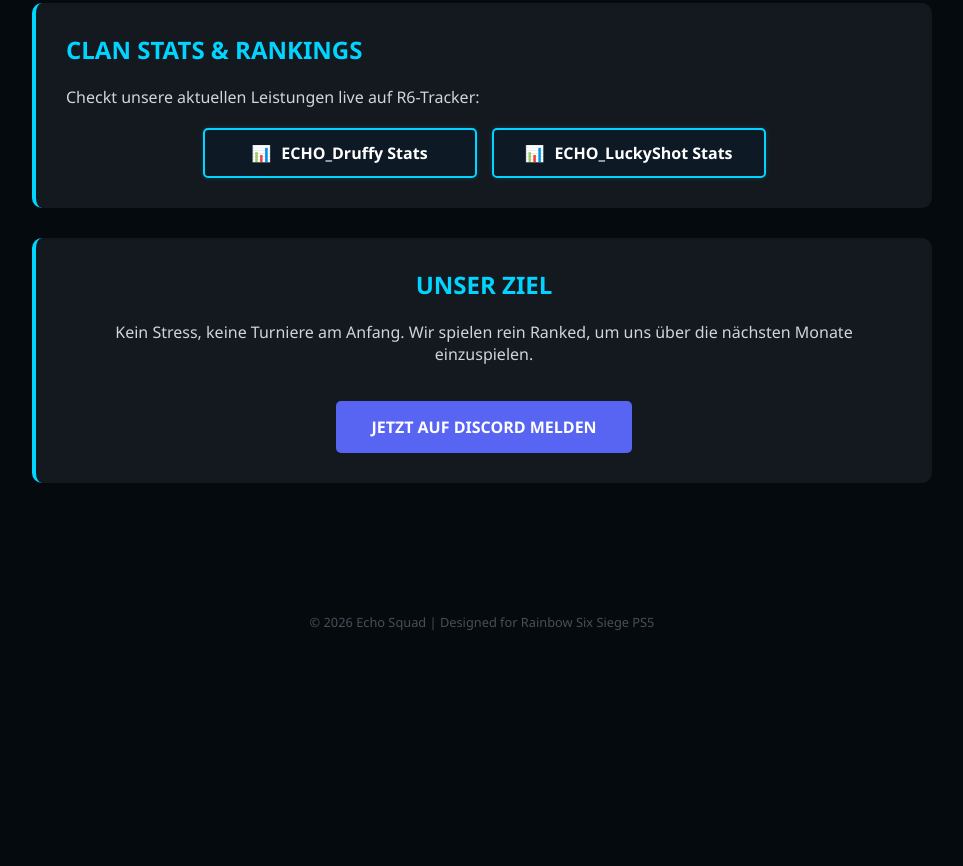
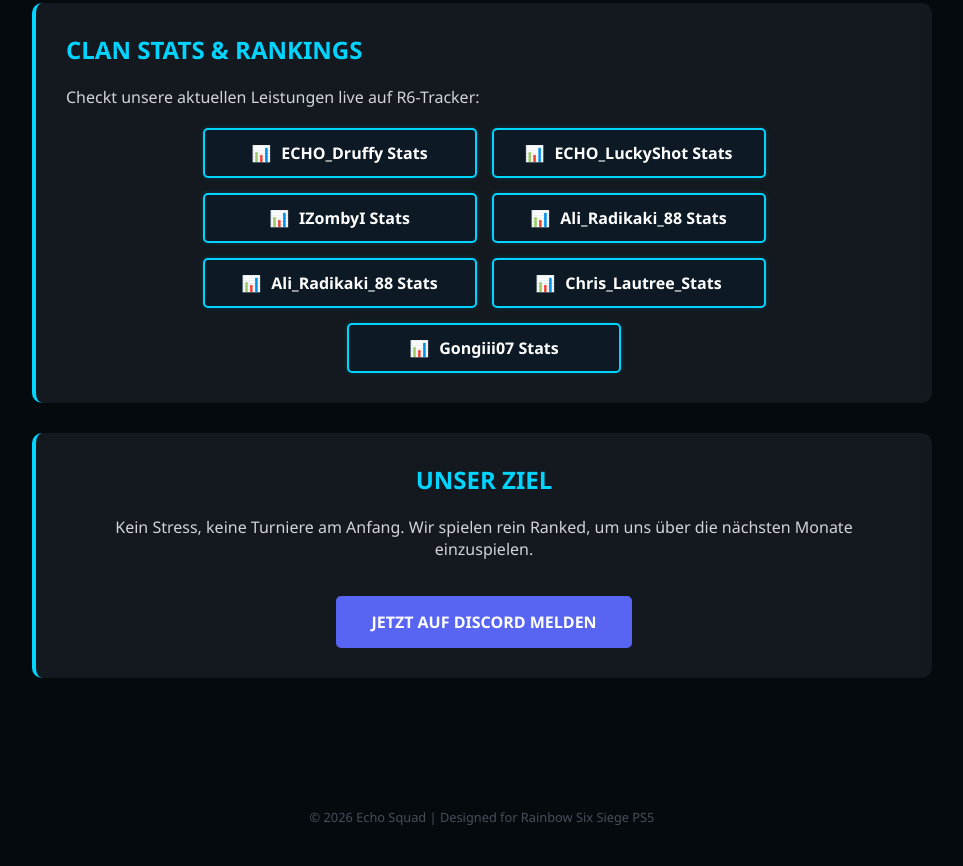
Before and after one commit to elch112/echo-squad, a plain HTML site: page index.html in a window 1280 px wide. Shown: the part 1971-2837 px from the top of the page, without its empty margins (158-1121 px from the left). Before the commit the page ends 2642 px from the top, so only its background shows below. Drawn offline with Linux system fonts and the light colour scheme.

Commit message:
Fix HTML formatting and add new player stats links

```diff
--- a/index.html
+++ b/index.html
@@ -201,6 +201,21 @@
             <a href="https://r6.tracker.network/r6siege/profile/psn/ECHO_LuckyShot/overview" target="_blank" class="btn-stats">
                 <span>📊</span> ECHO_LuckyShot Stats
             </a>
+             <a href="https://r6.tracker.network/r6siege/profile/psn/IZombyI/overview" target="_blank" class="btn-stats">
+                <span>📊</span> IZombyI Stats
+            </a>
+             <a href="https://r6.tracker.network/r6siege/profile/psn/Ali_Radikaki_88/overview" target="_blank" class="btn-stats">
+                <span>📊</span> Ali_Radikaki_88 Stats
+            </a>
+                <a href="https://r6.tracker.network/r6siege/profile/psn/Ali_Radikaki_88/overview" target="_blank" class="btn-stats">
+                <span>📊</span> Ali_Radikaki_88 Stats
+            </a>
+                <a href="https://r6.tracker.network/r6siege/profile/psn/Chris-Lautree_/overview" target="_blank" class="btn-stats">
+                <span>📊</span> Chris_Lautree_Stats
+            </a>
+                <a href="https://r6.tracker.network/r6siege/profile/psn/Gongiii07/overview" target="_blank" class="btn-stats">
+                <span>📊</span> Gongiii07 Stats
+            </a>
         </div>
     </div>
 
```
